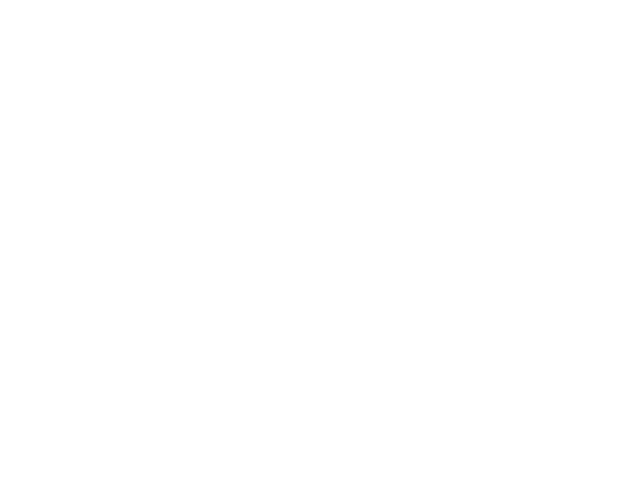
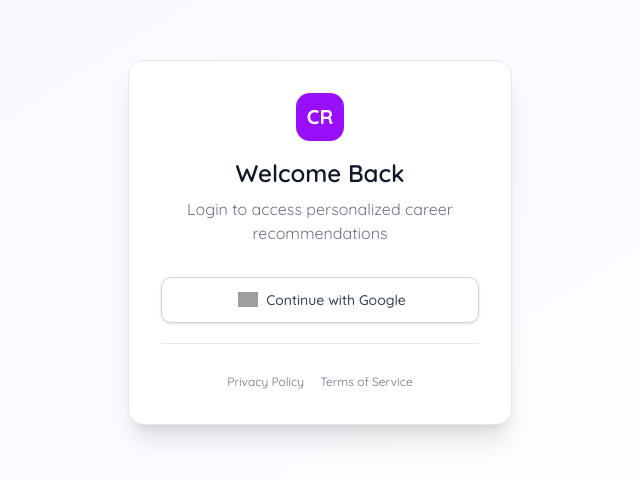
Before and after one commit to Sugat-Ghimire/career_recommendation_platform, a Next.js app: page /login in a window 1280 px wide. Shown: the part 158-638 px from the top of the page, without its empty margins (320-960 px from the left). Built offline with nearby package versions, Linux system fonts and the light colour scheme; grey boxes are pictures that could not be loaded.

Commit message:
feat: implement LoginPage with Google login(ui only)

```diff
--- a/app/login/page.tsx
+++ b/app/login/page.tsx
@@ -1,3 +1,79 @@
+"use client";
+import Image from "next/image";
+import Link from "next/link";
+import { motion } from "framer-motion";
+
 export default function LoginPage() {
-  return <></>;
+  const fadeIn = {
+    hidden: { opacity: 0, y: 20 },
+    visible: { opacity: 1, y: 0 },
+  };
+
+  return (
+    <div className="min-h-screen flex items-center justify-center bg-gradient-to-br from-purple-50 to-white px-4">
+      <motion.div
+        initial="hidden"
+        animate="visible"
+        variants={fadeIn}
+        transition={{ duration: 0.6 }}
+        className="w-96 max-w-md"
+      >
+        <div className="bg-white rounded-2xl border border-gray-200 p-8 shadow-xl">
+          {/* Logo */}
+          <div className="text-center mb-8">
+            <motion.div
+              initial={{ scale: 0 }}
+              animate={{ scale: 1 }}
+              transition={{ duration: 0.5 }}
+              className="w-12 h-12 mx-auto mb-4 rounded-xl bg-purple-600 flex items-center justify-center text-white font-bold text-xl"
+            >
+              CR
+            </motion.div>
+            <h1 className="text-2xl font-semibold text-gray-900 mb-2">
+              Welcome Back
+            </h1>
+            <p className="text-gray-500">
+              Login to access personalized career recommendations
+            </p>
+          </div>
+
+          {/* Google Login Button */}
+          <motion.button
+            whileHover={{ scale: 1.02 }}
+            whileTap={{ scale: 0.98 }}
+            className="relative flex w-full items-center justify-center gap-3 rounded-lg border border-gray-300 bg-white px-6 py-3 text-sm font-medium text-gray-700 shadow-sm hover:bg-gray-50 transition-colors"
+          >
+            <div className="left-1 w-5 h-5 relative">
+              <Image
+                src="https://www.svgrepo.com/show/475656/google-color.svg"
+                alt="Google logo"
+                fill
+                className="object-contain"
+                priority
+              />
+            </div>
+            Continue with Google
+          </motion.button>
+
+          {/* others */}
+          <div className="mt-5 pt-6 border-t border-gray-200 text-center">
+            <div className="space-x-4">
+              <Link
+                href="/privacy"
+                className="text-xs text-gray-500 hover:text-gray-700"
+              >
+                Privacy Policy
+              </Link>
+              <Link
+                href="/terms"
+                className="text-xs text-gray-500 hover:text-gray-700"
+              >
+                Terms of Service
+              </Link>
+            </div>
+          </div>
+        </div>
+      </motion.div>
+    </div>
+  );
 }
```
